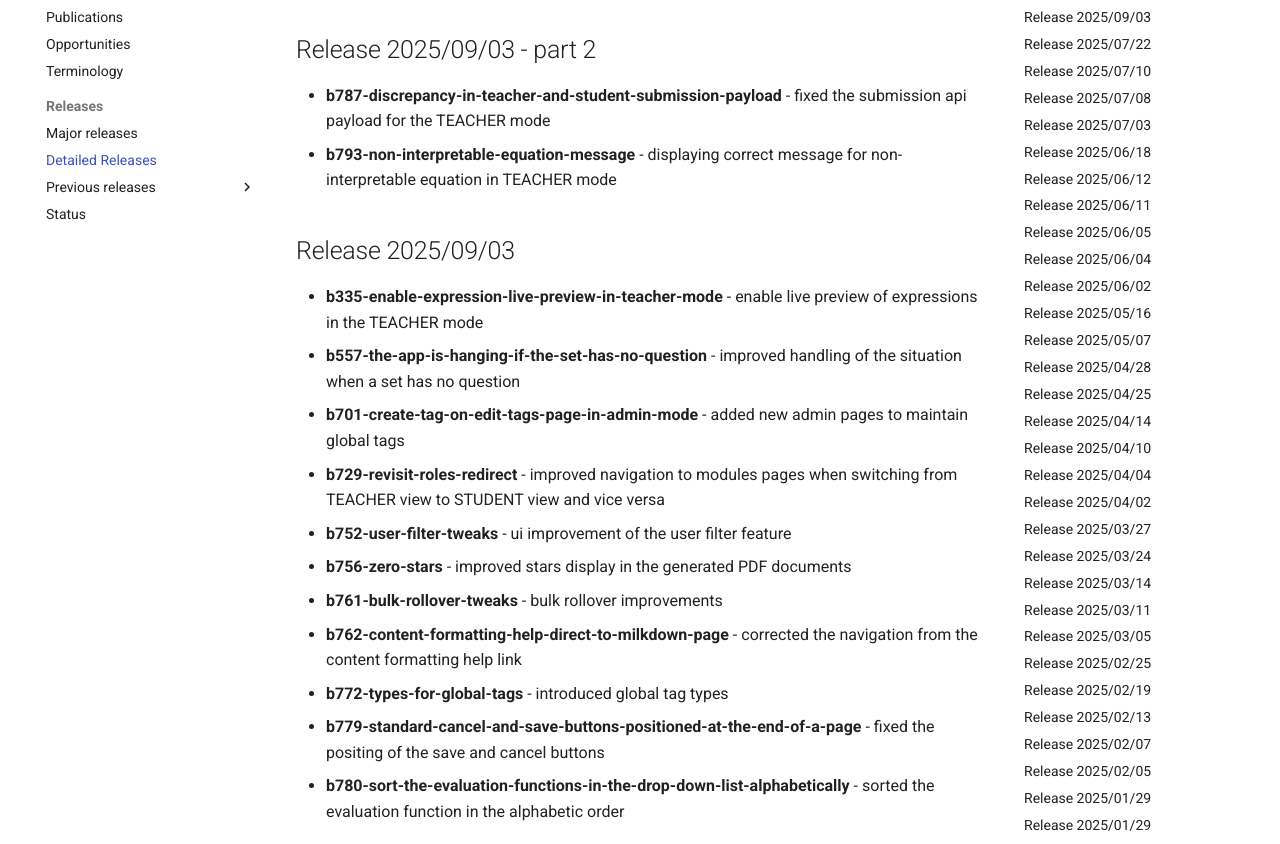
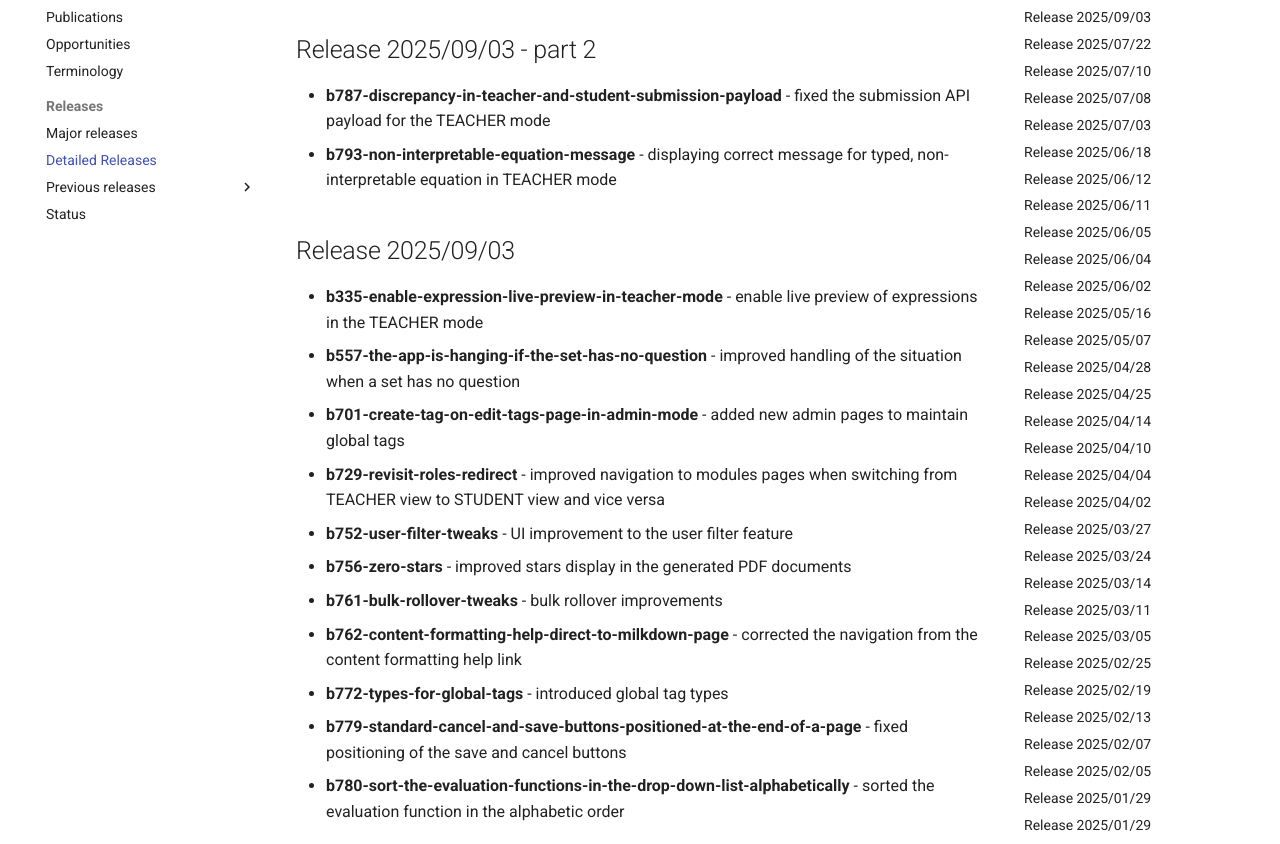
Before and after one commit to lambda-feedback/user-documentation, an MkDocs documentation site: the page built from docs/releases/detailed_releases.md, in a window 1280 px wide and 1400 px high. Shown: the part 196-1040 px from the top of the window. Built offline with MkDocs 1.6.1 and Material for MkDocs 9.7.7, drawn with Linux system fonts in a browser that asks for light colours; comment, search, counter and statistics services are not loaded.

Commit message:
Release notes tweaks

```diff
--- a/docs/releases/detailed_releases.md
+++ b/docs/releases/detailed_releases.md
@@ -1,7 +1,7 @@
 ## Release 2025/09/03 - part 2
 
-- **b787-discrepancy-in-teacher-and-student-submission-payload** - fixed the submission api payload for the TEACHER mode
-- **b793-non-interpretable-equation-message** - displaying correct message for non-interpretable equation in TEACHER mode
+- **b787-discrepancy-in-teacher-and-student-submission-payload** - fixed the submission API payload for the TEACHER mode
+- **b793-non-interpretable-equation-message** - displaying correct message for typed, non-interpretable equation in TEACHER mode
 
 ## Release 2025/09/03
 
@@ -9,12 +9,12 @@
 - **b557-the-app-is-hanging-if-the-set-has-no-question** - improved handling of the situation when a set has no question
 - **b701-create-tag-on-edit-tags-page-in-admin-mode** - added new admin pages to maintain global tags
 - **b729-revisit-roles-redirect** - improved navigation to modules pages when switching from TEACHER view to STUDENT view and vice versa
-- **b752-user-filter-tweaks** - ui improvement of the user filter feature
+- **b752-user-filter-tweaks** - UI improvement to the user filter feature
 - **b756-zero-stars** - improved stars display in the generated PDF documents
 - **b761-bulk-rollover-tweaks** - bulk rollover improvements
 - **b762-content-formatting-help-direct-to-milkdown-page** - corrected the navigation from the content formatting help link
 - **b772-types-for-global-tags** - introduced global tag types
-- **b779-standard-cancel-and-save-buttons-positioned-at-the-end-of-a-page** - fixed the positing of the save and cancel buttons
+- **b779-standard-cancel-and-save-buttons-positioned-at-the-end-of-a-page** - fixed positioning of the save and cancel buttons
 - **b780-sort-the-evaluation-functions-in-the-drop-down-list-alphabetically** - sorted the evaluation function in the alphabetic order
 
 ## Release 2025/07/22
```
